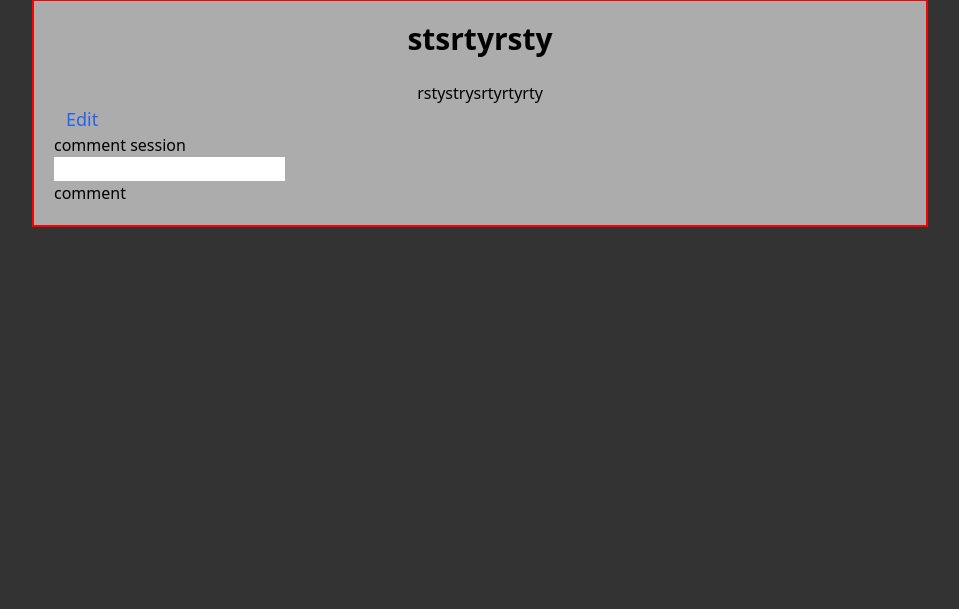
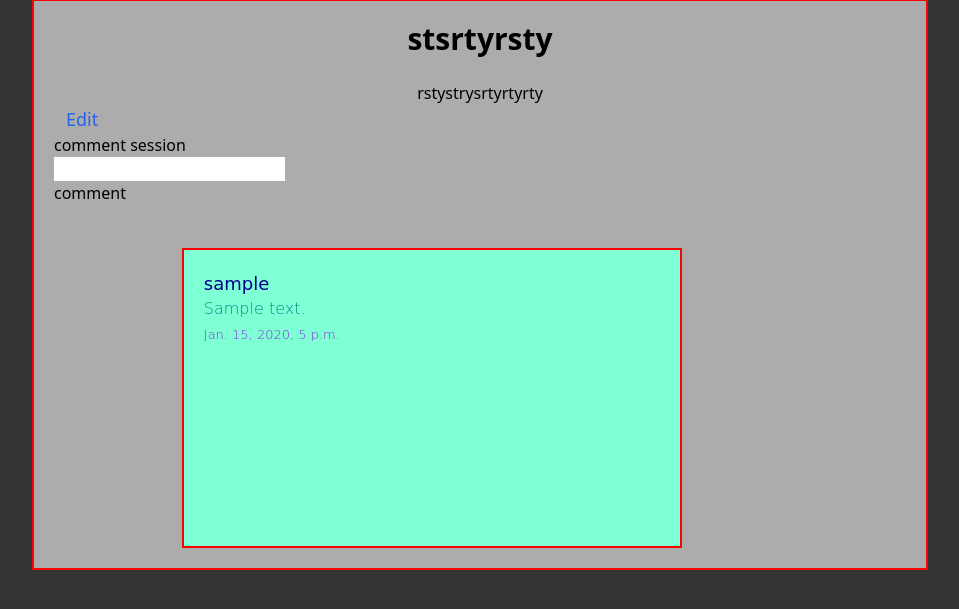
Before and after one commit to chinapat317/Fiction-Fans, a Django app: page /fiction/1/1/ in a window 1280 px wide. Shown: the part 115-724 px from the top of the page, without its empty margins (160-1119 px from the left). Run offline with Django 4.2, Linux system fonts and the light colour scheme; data comes from the database, SQL or seed files in the repository; both versions use the stored data as it was after the commit; tables that the repository leaves empty hold one stand-in row (values such as "Sample post"); parts of the project's set-up code (start-up, migrations or seed data) failed here and were passed over; some libraries are stand-ins or nearby versions.

Commit message:
show comment feature

```diff
--- a/fiction_fans/models/comment_model.py
+++ b/fiction_fans/models/comment_model.py
@@ -1,9 +1,11 @@
 from django.db import models
 from .fiction_model import FictionChapter
 from django.conf import settings
+from django.utils import timezone
 
 class Comment(models.Model):
     """Create comment in chapter and keep it in sqlite."""
     chapter = models.ForeignKey(FictionChapter, on_delete=models.CASCADE)
     user = models.ForeignKey(settings.AUTH_USER_MODEL, on_delete=models.CASCADE)
     text = models.CharField(max_length=255)
+    comment_date = models.DateTimeField(auto_now_add=timezone.now())
--- a/fiction_fans/static/css/stylesheet.css
+++ b/fiction_fans/static/css/stylesheet.css
@@ -54,3 +54,27 @@ nav {
     border: 2px solid red;
     overflow: auto;
 }
+
+#content.scroll_view {
+    height: 300px;
+    width: 500px;
+    overflow: scroll;
+}
+
+#content.scroll_view h1 {
+    font-family: cursive;
+    font-size: large;
+    font-weight: 400;
+}
+
+#content.scroll_view p{
+    font-family: cursive;
+    font-size: medium;
+    font-weight: 200;
+}
+
+#content.scroll_view date{
+    font-family: cursive;
+    font-size: small;
+    font-weight: 100;
+}
--- a/fiction_fans/templates/base.html
+++ b/fiction_fans/templates/base.html
@@ -19,10 +19,16 @@
             <a href="{% url 'fiction_fans:fiction_create' %}">Create Fiction</a>
             <a href="{% url 'fiction_fans:chapter_create' %}">Create Chapter</a>
         </div>
-        <div class="auth">
-            <a href="{% url 'login' %}">Login</a>
-            <a href="{% url 'signup' %}">Register</a>
-        </div>
+        {% if user.is_authenticated %}
+            <div class="auth">
+                <h1> {{ user.get_username }} </h1>
+            </div>
+            {% else %}
+                <div class="auth">
+                    <a href="{% url 'login' %}">Login</a>
+                    <a href="{% url 'signup' %}">Register</a>
+                </div>
+        {% endif %}
     </nav>
     <body>
             <div id="content">
--- a/fiction_fans/templates/fiction_fans/chapter_page.html
+++ b/fiction_fans/templates/fiction_fans/chapter_page.html
@@ -65,4 +65,13 @@
         <input type="submit" value="comment">
     </form>
 </div>
+<div id="content" class="scroll_view" style="background-color: aquamarine;">
+    {% for comment in fictionchapter.comment_set.all %}
+    <div>
+        <h1 style="color: darkblue;">{{ comment.user.get_username }}</h1>
+        <p style="color: darkcyan">{{ comment.text }}</p>
+        <date style="color:blueviolet">{{ comment.comment_date }}</date>
+    </div>
+    {% endfor %}
+</div>
 {% endblock content %}
--- /dev/null
+++ b/log.txt
@@ -0,0 +1 @@
+comment_text = reatertwt
```
Also changed, not shown: db.sqlite3 (added), fiction_fans/migrations/0001_initial.py, fiction_fans/migrations/0002_story_pub_date.py (deleted), fiction_fans/migrations/0003_fictionchapter_fictiontitle_delete_story_and_more.py (deleted), fiction_fans/migrations/0004_rename_novel_title_fictionchapter_fiction_title.py (deleted), fiction_fans/migrations/0005_comment.py (deleted), 1 other file.
